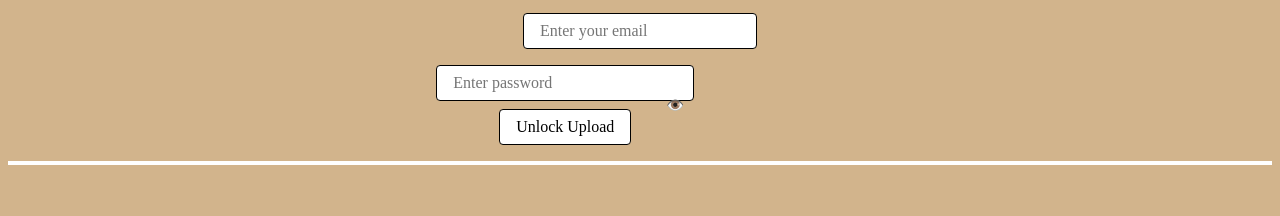
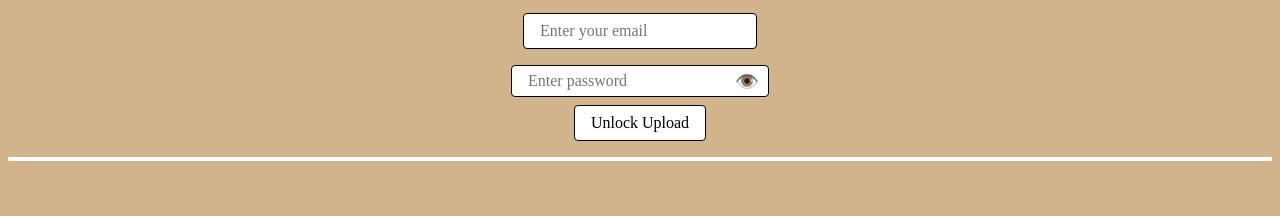
Before and after one commit to Redofoz/CapeCod, a plain HTML site: page index.html in a window 1280 px wide. Shown: the part 638-854 px from the top of the page. Drawn offline with Linux system fonts and the light colour scheme; a web font is replaced by a local one.

Commit message:
Update index.html

```diff
--- a/index.html
+++ b/index.html
@@ -70,17 +70,30 @@
 <div style="text-align: center; margin-top: 1em;">
   <input type="email" id="emailInput" placeholder="Enter your email" />
 </div>
-<div style="text-align: center; margin-top: 1em; position: relative; display: inline-block;">
-  <input type="password" id="passwordInput" placeholder="Enter password" style="padding-right: 2.5em;" />
-  <span onclick="togglePassword()" style="
-    position: absolute;
-    right: 10px;
-    top: 50%;
-    transform: translateY(-50%);
-    cursor: pointer;
-    font-size: 0.9em;
-    color: #555;
-  " id="toggleEye">👁️</span>
+<div style="text-align: center; margin-top: 1em;">
+  <div style="position: relative; display: inline-block;">
+    <input
+      type="password"
+      id="passwordInput"
+      placeholder="Enter password"
+      style="padding-right: 2.5em; height: 2em; font-size: 1em;"
+    />
+
+    <!-- Eye icon -->
+    <span
+      onclick="togglePassword()"
+      style="
+        position: absolute;
+        right: 10px;
+        top: 50%;
+        transform: translateY(-50%);
+        cursor: pointer;
+        font-size: 1.2em;
+      "
+      id="toggleEye"
+    >👁️</span>
+  </div>
+
   <br />
   <button id="unlockBtn" style="margin-top: 0.5em;">Unlock Upload</button>
   <div id="passwordMessage" style="color: red; display: none;">Wrong password</div>
@@ -98,5 +111,6 @@
       <div class="links"></div>
 
     </footer>
+    <script src="script.js"></script>
   </body>
 </html>
```
